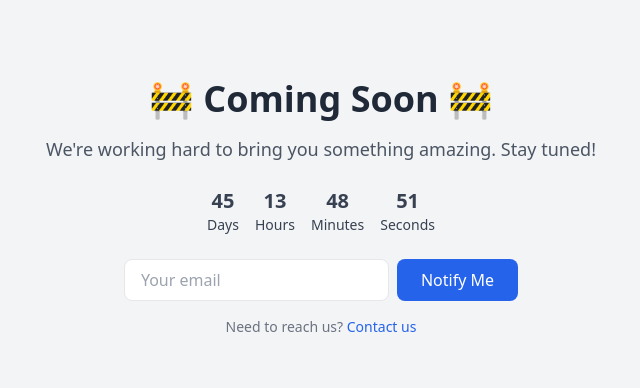
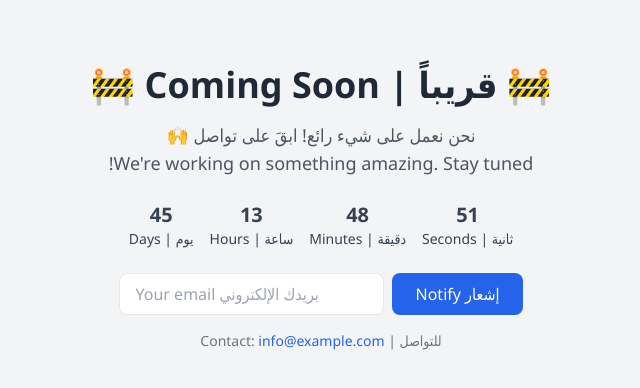
Before and after one commit to sindafa/website, a plain HTML site: page index.html in a window 1280 px wide. Shown: the part 192-580 px from the top of the page, without its empty margins (319-959 px from the left). Drawn offline with nearby package versions, Linux system fonts and the light colour scheme.

Commit message:
Update index.html

```diff
--- a/index.html
+++ b/index.html
@@ -1,38 +1,48 @@
 <!DOCTYPE html>
-<html lang="en">
+<html lang="ar" dir="rtl">
 <head>
   <meta charset="UTF-8" />
   <meta name="viewport" content="width=device-width, initial-scale=1.0" />
-  <title>Coming Soon</title>
+  <title>قريباً | Coming Soon</title>
   <script src="https://cdn.tailwindcss.com"></script>
+  <style>
+    body {
+      font-family: 'Segoe UI', Tahoma, Geneva, Verdana, sans-serif;
+    }
+  </style>
 </head>
 <body class="bg-gray-100 flex items-center justify-center min-h-screen p-6">
   <div class="text-center max-w-xl mx-auto">
-    <h1 class="text-4xl font-bold mb-4 text-gray-800">🚧 Coming Soon 🚧</h1>
+    <h1 class="text-4xl font-bold mb-4 text-gray-800">🚧 قريباً | Coming Soon 🚧</h1>
+
     <p class="text-lg text-gray-600 mb-6">
-      We're working hard to bring you something amazing. Stay tuned!
+      نحن نعمل على شيء رائع! ابقَ على تواصل 🙌 <br>
+      We're working on something amazing. Stay tuned!
     </p>
 
-    <!-- Countdown (optional) -->
-    <div class="flex justify-center space-x-4 text-gray-700 text-xl font-semibold mb-6" id="countdown">
-      <div><span id="days">--</span><div class="text-sm font-normal">Days</div></div>
-      <div><span id="hours">--</span><div class="text-sm font-normal">Hours</div></div>
-      <div><span id="minutes">--</span><div class="text-sm font-normal">Minutes</div></div>
-      <div><span id="seconds">--</span><div class="text-sm font-normal">Seconds</div></div>
+    <!-- Countdown Timer -->
+    <div class="flex justify-center space-x-4 text-gray-700 text-xl font-semibold mb-6 flex-row-reverse" id="countdown">
+      <div><span id="days">--</span><div class="text-sm font-normal">يوم | Days</div></div>
+      <div><span id="hours">--</span><div class="text-sm font-normal">ساعة | Hours</div></div>
+      <div><span id="minutes">--</span><div class="text-sm font-normal">دقيقة | Minutes</div></div>
+      <div><span id="seconds">--</span><div class="text-sm font-normal">ثانية | Seconds</div></div>
     </div>
 
-    <!-- Email Subscription (optional) -->
-    <form class="flex flex-col sm:flex-row gap-2 justify-center mb-4">
-      <input type="email" placeholder="Your email" class="px-4 py-2 rounded-lg border w-full sm:w-auto" required>
-      <button type="submit" class="px-6 py-2 bg-blue-600 text-white rounded-lg hover:bg-blue-700">Notify Me</button>
+    <!-- Email Notify (optional) -->
+    <form class="flex flex-col sm:flex-row gap-2 justify-center mb-4" dir="ltr">
+      <input type="email" placeholder="Your email بريدك الإلكتروني" class="px-4 py-2 rounded-lg border w-full sm:w-auto" required>
+      <button type="submit" class="px-6 py-2 bg-blue-600 text-white rounded-lg hover:bg-blue-700">Notify إشعار</button>
     </form>
 
-    <!-- Contact or Social -->
-    <p class="text-sm text-gray-500">Need to reach us? <a href="mailto:info@example.com" class="text-blue-600 hover:underline">Contact us</a></p>
+    <!-- Contact Info -->
+    <p class="text-sm text-gray-500">
+      للتواصل | Contact:
+      <a href="mailto:info@example.com" class="text-blue-600 hover:underline">info@example.com</a>
+    </p>
   </div>
 
+  <!-- Countdown Script -->
   <script>
-    // Countdown Timer (set your launch date)
     const launchDate = new Date("2025-06-01T00:00:00").getTime();
     const countdown = document.getElementById("countdown");
 
@@ -46,7 +56,7 @@
       const seconds = Math.floor((distance % (1000 * 60)) / 1000);
 
       if (distance < 0) {
-        countdown.innerHTML = "We’ve launched!";
+        countdown.innerHTML = "✨ تم الإطلاق! | We’ve launched!";
       } else {
         document.getElementById("days").textContent = days;
         document.getElementById("hours").textContent = hours;
```
